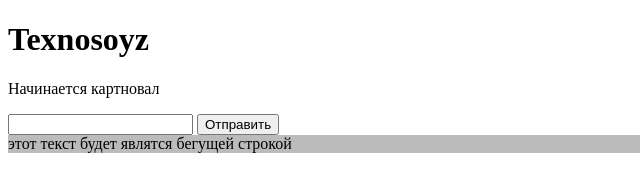
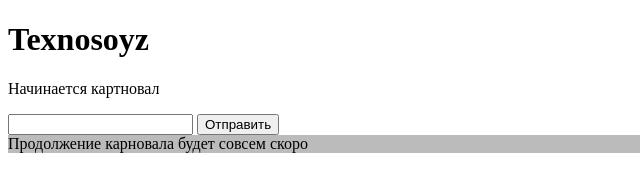
Before and after one commit to Kibertek/HTML, a plain HTML site: page index.html in a window 1280 px wide. Shown: the full height of the page, 0-640 px from the left. Drawn offline with Linux system fonts and the light colour scheme.

Commit message:
Тест-2

```diff
--- a/index.html
+++ b/index.html
@@ -15,7 +15,7 @@
     </form>
 
 
-    <marquee behavior="alternate" direction="right" scrollamount="8" bgcolor="#bbbbbb" title="описание">этот текст будет являтся бегущей строкой</marquee>
+    <marquee behavior="alternate" direction="right" scrollamount="8" bgcolor="#bbbbbb" title="описание">Продолжение карновала будет совсем скоро</marquee>
 
   </body>
 </html>
```
